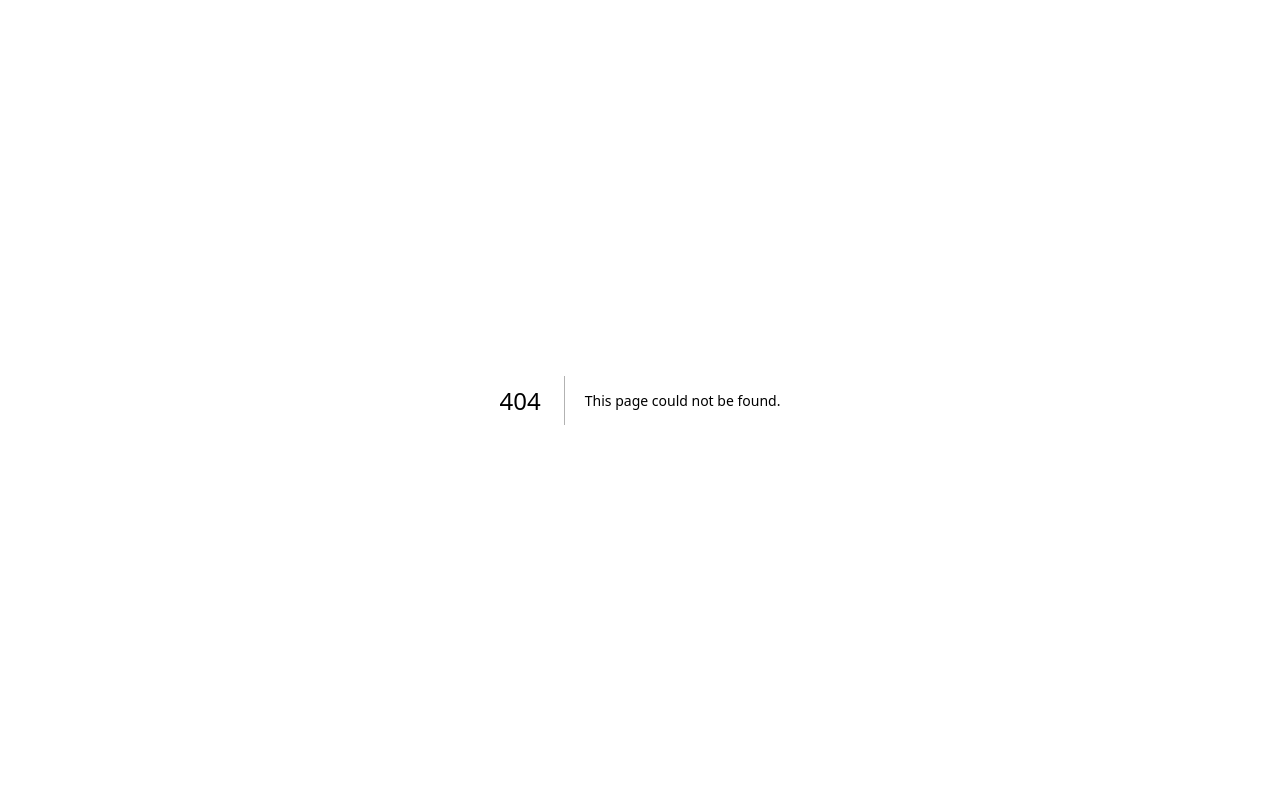
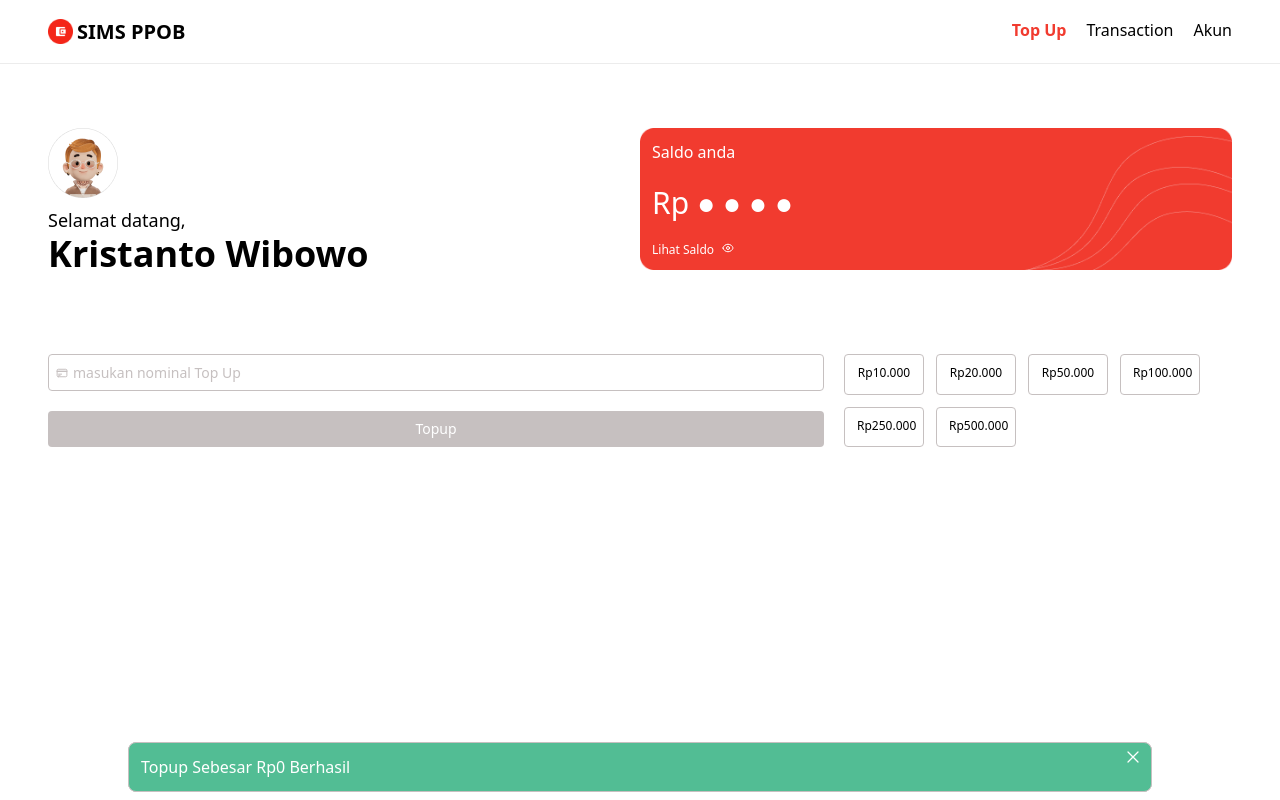
Before and after one commit to raprayoga/sims_ppob-rafieachmadprayoga, a Next.js app: page /topup in a window 1280 px wide. Before the commit this address had no page. Built offline with nearby package versions, Linux system fonts and the light colour scheme.

Commit message:
feat(page): create page topup

```diff
--- a/src/components/elements/Button/Button.tsx
+++ b/src/components/elements/Button/Button.tsx
@@ -46,6 +46,16 @@ const buttonVariants = cva(
         theme: "green",
         class:
           "border border-green text-green bg-white hover:bg-green hover:text-white",
+      },
+      {
+        variant: "ghost",
+        isDisabled: true,
+        class: "border border-gray text-gray cursor-not-allowed",
+      },
+      {
+        variant: "filled",
+        isDisabled: true,
+        class: "bg-gray text-white border-none cursor-not-allowed",
       },
     ],
   }
--- a/src/components/elements/Dialog/Dialog.tsx
+++ b/src/components/elements/Dialog/Dialog.tsx
@@ -10,23 +10,14 @@ const Dialog = React.forwardRef<HTMLDivElement, DalogProps>(
   ({ className, isShow, ...props }, ref) =>
     isShow && (
       <>
-        <div ref={ref} className="fixed inset-0 z-50 bg-gray-1">
+        <div ref={ref} className="fixed inset-0 z-50 bg-black opacity-40" />
         <div
           className={cn(
             "fixed bg-white left-[50%] top-[50%] z-50 max-w-full p-6 shadow-lg rounded-lg fade-in",
             className
           )}
           {...props}
-          >
-            Lorem ipsum dolor, sit amet consectetur adipisicing elit. Aut
-            quisquam et temporibus ipsum consectetur nemo vero, in reiciendis!
-            Fuga iste vero consequatur, accusantium aspernatur, quisquam atque
-            temporibus porro deleniti nihil doloremque, quia autem odio
-            praesentium sunt molestiae dolorem. Deserunt ea neque, beatae
-            laudantium saepe quim eius! Natus numquam sapiente, omnis quia
-            assumenda sequi illo?
-          </div>
-        </div>
+        />
       </>
     )
 );
--- a/src/components/elements/InputGroup/InputGroup.tsx
+++ b/src/components/elements/InputGroup/InputGroup.tsx
@@ -8,7 +8,7 @@ const InputGroup = React.forwardRef<
   return (
     <div
       className={cn(
-        "relative flex justify-center items-center p-0 overflow-hidden h-full text-sm",
+        "relative flex justify-center items-center p-0 overflow-hidden text-sm",
         className
       )}
       ref={ref}
--- a/src/components/modules/Header/Header.tsx
+++ b/src/components/modules/Header/Header.tsx
@@ -3,11 +3,15 @@ import { cn } from "@/utils";
 import Image from "next/image";
 import logo from "@/assets/images/Logo.png";
 import Link from "next/link";
+import { useRouter } from "next/router";
 
 const Header = React.forwardRef<
   HTMLDivElement,
   React.HTMLAttributes<HTMLHeadElement>
->(({ className, ...props }, ref) => (
+>(({ className, ...props }, ref) => {
+  const router = useRouter();
+
+  return (
     <header
       ref={ref}
       className={cn(
@@ -28,13 +32,35 @@ const Header = React.forwardRef<
           <h1 className="ml-1 text-xl font-bold">SIMS PPOB</h1>
         </Link>
         <div className="flex gap-5 font-medium">
-        <Link href="/topup">Top Up</Link>
-        <Link href="transaction">Transaction</Link>
-        <Link href="akun">Akun</Link>
+          <Link
+            href="/topup"
+            className={
+              router.pathname === "/topup" ? "text-primary font-bold" : ""
+            }
+          >
+            Top Up
+          </Link>
+          <Link
+            href="/transaction"
+            className={
+              router.pathname === "/transaction" ? "text-primary font-bold" : ""
+            }
+          >
+            Transaction
+          </Link>
+          <Link
+            href="/akun"
+            className={
+              router.pathname === "/akun" ? "text-primary font-bold" : ""
+            }
+          >
+            Akun
+          </Link>
         </div>
       </div>
     </header>
-));
+  );
+});
 
 Header.displayName = "Header";
 
--- a/src/components/modules/PersonalInfo/PersonalInfo.tsx
+++ b/src/components/modules/PersonalInfo/PersonalInfo.tsx
@@ -17,15 +17,6 @@ export function PersonalInfo({
       return !prevState;
     });
   };
-
-  const saldoFormat = (saldo: number): string => {
-    if (sShowSaldo) return "&#9679; &#9679; &#9679; &#9679;";
-    return new Intl.NumberFormat("id-ID", {
-      style: "currency",
-      currency: "IDR",
-    }).format(saldo);
-  };
-
   return (
     <div {...props} className={cn("flex justify-between", className)}>
       <div className="w-1/2">
@@ -45,13 +36,10 @@ export function PersonalInfo({
           <div className="absolute text-white top-0 bottom-0 p-3 flex flex-col justify-between">
             <p>Saldo anda</p>
             <p className="text-3xl">
+              Rp{" "}
               {sShowSaldo &&
-                new Intl.NumberFormat("id-ID", {
-                  style: "currency",
-                  currency: "IDR",
-                  maximumFractionDigits: 0,
-                }).format(currentSaldo)}
-              {!sShowSaldo && <>Rp &#9679; &#9679; &#9679; &#9679;</>}
+                new Intl.NumberFormat("id-ID").format(currentSaldo)}
+              {!sShowSaldo && <>&#9679; &#9679; &#9679; &#9679;</>}
             </p>
             <span className="text-xs">
               Lihat Saldo
--- /dev/null
+++ b/src/components/modules/TopupForm/TopupForm.tsx
@@ -0,0 +1,107 @@
+import React, { useState } from "react";
+import { cn } from "@/utils";
+import { Input, InputGroup } from "@/components/elements/InputGroup";
+import { CreditCardIcon } from "@heroicons/react/24/outline";
+import Button from "@/components/elements/Button";
+import Card from "@/components/elements/Card";
+import Dialog from "@/components/elements/Dialog";
+import Image from "next/image";
+import logo from "@/assets/images/Logo.png";
+import Toast from "@/components/elements/Toast";
+
+export function TopupForm({
+  className,
+  ...props
+}: React.HTMLAttributes<HTMLDivElement>) {
+  const [nominal, setNominal] = useState<string>("");
+  const [isShowDialog, setIsShowDialog] = useState<boolean>(false);
+  const listPrice: string[] = [
+    "10000",
+    "20000",
+    "50000",
+    "100000",
+    "250000",
+    "500000",
+  ];
+
+  const handleChooseNominal = (nominal: string) => {
+    setNominal(nominal);
+  };
+
+  const handleShowDialog = (value: boolean) => {
+    setIsShowDialog(value);
+  };
+
+  return (
+    <div {...props} className={cn("flex gap-5", className)}>
+      <form action="" className="w-8/12">
+        <InputGroup className="w-full">
+          <CreditCardIcon className="absolute left-2 right-auto w-3 stroke-2 text-gray" />
+          <Input
+            type="number"
+            name="topup"
+            placeholder="masukan nominal Top Up"
+            className="pl-6"
+            value={nominal}
+          />
+        </InputGroup>
+
+        <Button
+          theme="primary"
+          className={`w-full mt-5`}
+          disabled={!!!nominal}
+          isDisabled={!!!nominal}
+        >
+          Topup
+        </Button>
+      </form>
+
+      <div className="w-4/12 flex flex-wrap gap-3">
+        {listPrice.map((price) => (
+          <Card
+            key={price}
+            className="cursor-pointer flex-shrink-0 text-xs rounded py-2.5 w-20 text-center"
+            onClick={() => handleChooseNominal(price)}
+          >
+            Rp{new Intl.NumberFormat("id-ID").format(+price)}
+          </Card>
+        ))}
+      </div>
+
+      <Dialog isShow={isShowDialog} className="flex flex-col items-center">
+        <Image
+          src={logo}
+          alt="sims logo"
+          width={50}
+          height={50}
+          className="mb-5"
+        />
+        <p className="text-sm">Anda yakin untuk Top Up sebesar</p>
+        <p className="font-bold text-xl">
+          Rp{new Intl.NumberFormat("id-ID").format(+nominal)}?
+        </p>
+        <p
+          className="text-sm font-bold text-primary my-6 cursor-pointer"
+          onClick={() => {}}
+        >
+          Ya, Lanjutkan Top Up
+        </p>
+        <p
+          className="text-sm text-gray cursor-pointer"
+          onClick={() => handleShowDialog(false)}
+        >
+          Batalkan
+        </p>
+      </Dialog>
+
+      <Toast isShow={true}>
+        Topup Sebesar Rp{new Intl.NumberFormat("id-ID").format(+nominal)} Gagal
+      </Toast>
+
+      <Toast isShow={true} theme="green">
+        Topup Sebesar Rp{new Intl.NumberFormat("id-ID").format(+nominal)}{" "}
+        Berhasil
+      </Toast>
+    </div>
+  );
+}
--- /dev/null
+++ b/src/components/modules/TopupForm/index.ts
@@ -0,0 +1,3 @@
+import { TopupForm } from "./TopupForm";
+
+export default TopupForm;
--- /dev/null
+++ b/src/components/templates/Topup.tsx
@@ -0,0 +1,15 @@
+import React from "react";
+import DefaultLayout from "../layouts/DefaultLayout";
+import PersonalInfo from "../modules/PersonalInfo";
+import TopupForm from "../modules/TopupForm";
+
+export default function Topup() {
+  return (
+    <DefaultLayout>
+      <div className="max-w-[1280px] mx-auto mt-32 pb-20">
+        <PersonalInfo className="mb-20" />
+        <TopupForm />
+      </div>
+    </DefaultLayout>
+  );
+}
--- /dev/null
+++ b/src/pages/topup.tsx
@@ -0,0 +1,6 @@
+import React from "react";
+import Topup from "@/components/templates/Topup";
+
+export default function TopupPage() {
+  return <Topup />;
+}
```
Also changed, not shown: 1 other file (tests, documents, lock files or other folders). Lines whose indentation alone changed are shown as unchanged.
